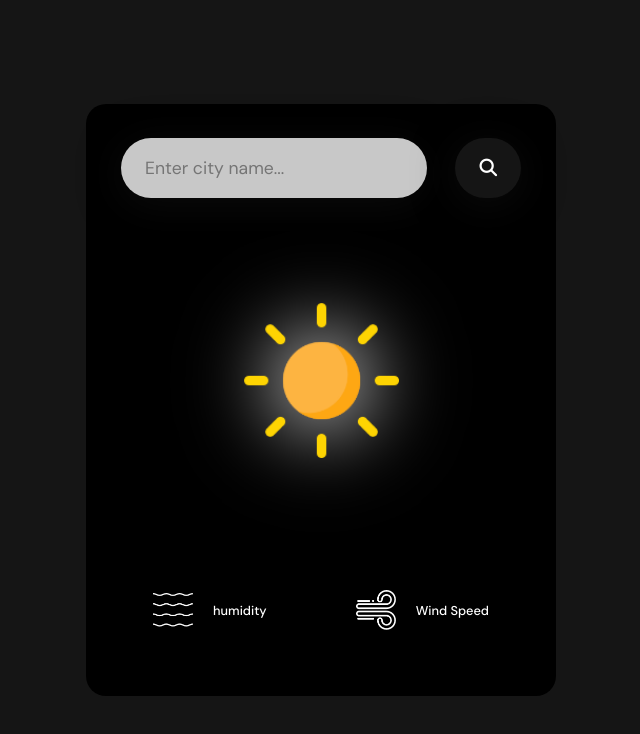
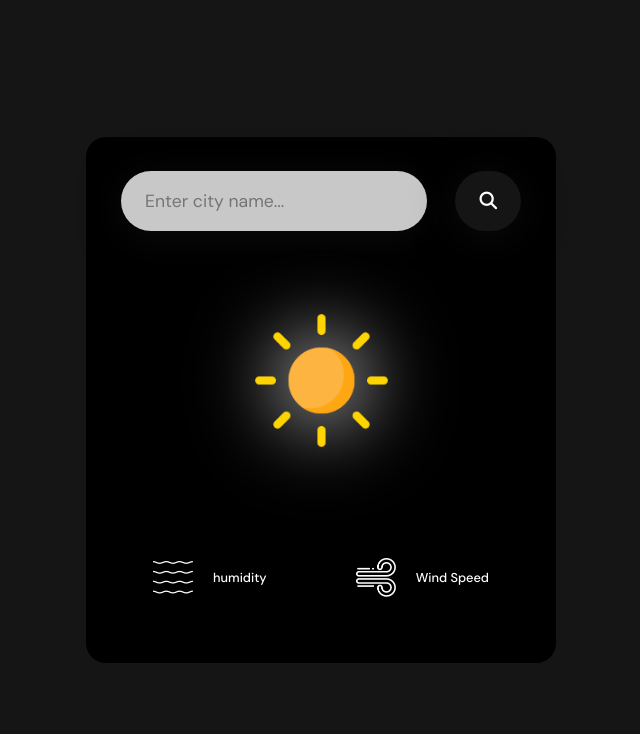
Before and after one commit to mayurr11/weather-app, a plain HTML site: page index.html in a window 1280 px wide. Both pictures are taken after a click on the button 807 px from the left and 400 px from the top of the page. Shown: the whole page, without its empty margins (319-959 px from the left). Drawn offline with Linux system fonts and the light colour scheme; no server answers.

Commit message:
fixed css

```diff
--- a/style.css
+++ b/style.css
@@ -24,6 +24,7 @@ body {
     border-radius: 20px;
     padding: 34px 35px;
     text-align: center;
+    /* max-height: 80%; */
 }
 
 .search {
@@ -73,9 +74,9 @@ body {
 }
 
 .wheather .wheather-icon {
-    width: 70%;
+    width: 60%;
     height: auto;
-    margin: 2rem auto;
+    margin: 1rem auto;
     filter: drop-shadow(0 0 40px #fff);
 }
 
```
